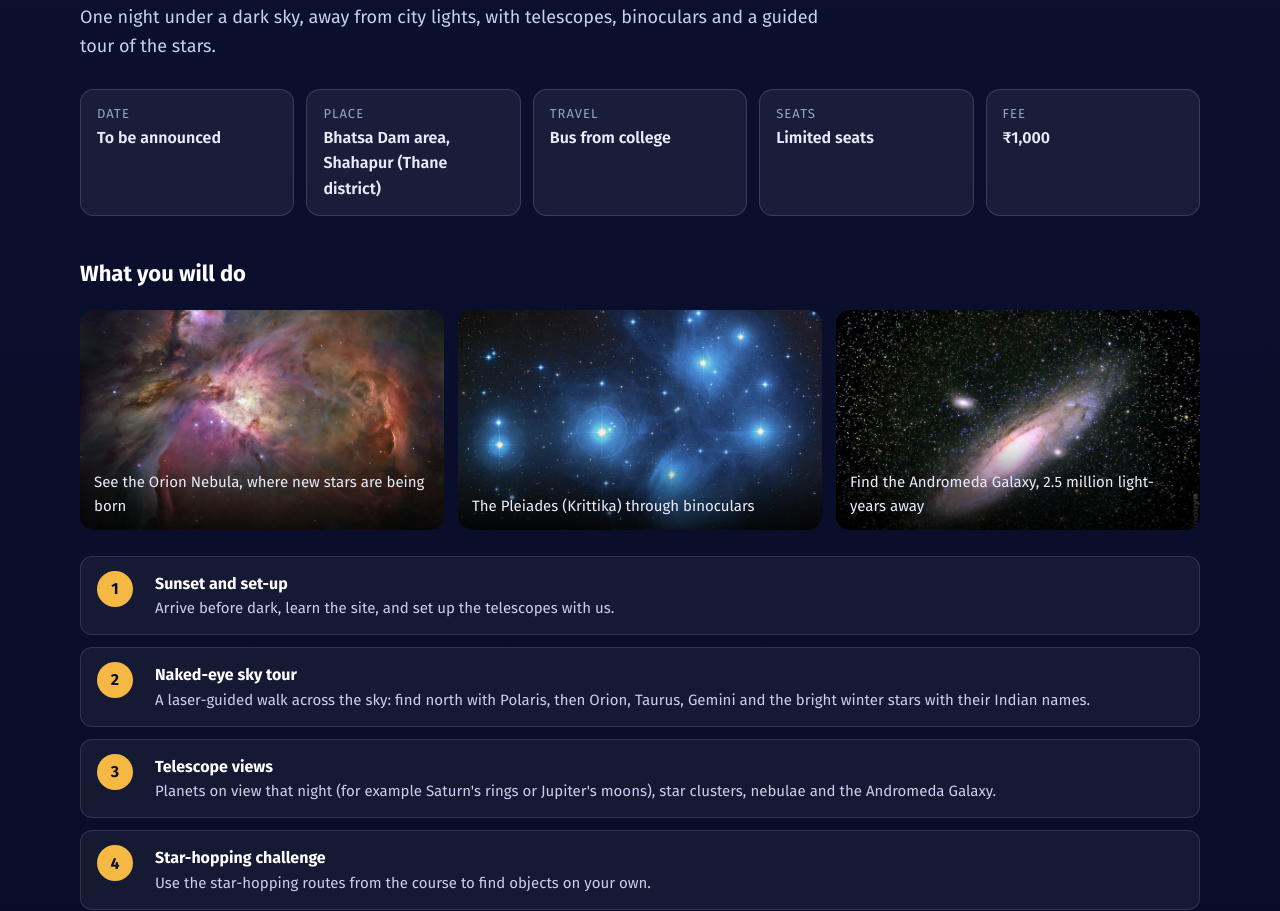
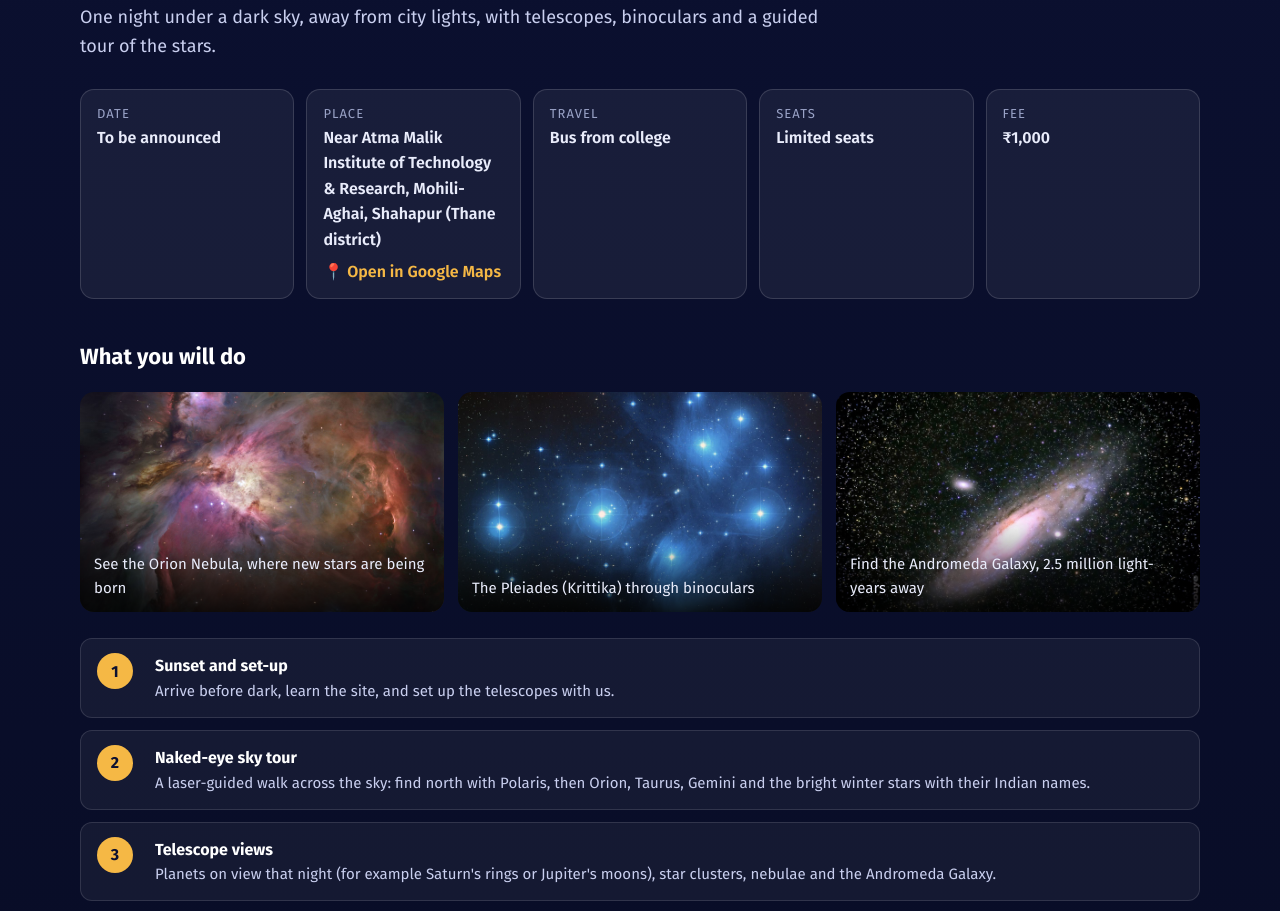
Before and after one commit to vaibhav3716/astronomy-registration, a plain HTML site: page index.html in a window 1280 px wide. Shown: the part 2539-3450 px from the top of the page. Drawn offline with nearby package versions, Linux system fonts and the light colour scheme.

Commit message:
Trip location: near Atma Malik Institute, Shahapur, with Google Maps link

```diff
--- a/assets/css/style.css
+++ b/assets/css/style.css
@@ -230,3 +230,5 @@ legend { font-weight: 700; font-size: 18px; color: var(--indigo); padding: 0 8px
 .choice-grid + .field-error { margin-top: 8px; }
 .modal-card .btn + .btn { margin-top: 8px; }
 .btn.done { background: var(--teal-soft); color: var(--tealdark, #006064); }
+.map-link { display: inline-block; margin-top: 6px; color: var(--gold); font-weight: 600; text-decoration: none; }
+.map-link:hover { text-decoration: underline; }
--- a/assets/js/app.js
+++ b/assets/js/app.js
@@ -21,6 +21,7 @@
   if (c.name || c.phone || c.email)
     $("#contactLine").innerHTML = "Contact: " + [c.name, c.phone && `<a href="tel:${c.phone.replace(/\s/g, "")}">${c.phone}</a>`, c.email && `<a href="mailto:${c.email}">${c.email}</a>`].filter(Boolean).join(" &middot; ");
   if (TEST) $("#testBanner").hidden = false;
+  if (cfg.trip.mapUrl) { const a = $("#mapLink"); a.href = cfg.trip.mapUrl; a.hidden = false; }
 
   // logo for the PDFs (same-origin file)
   fetch("assets/img/bkbc-logo.jpg").then(r => r.blob()).then(b => new Promise(res => {
--- a/assets/js/config.js
+++ b/assets/js/config.js
@@ -31,7 +31,8 @@ window.SITE_CONFIG = {
   trip: {
     title: "Night-Sky Stargazing Trip",
     date: "To be announced",
-    place: "Bhatsa Dam area, Shahapur (Thane district)",
+    place: "Near Atma Malik Institute of Technology & Research, Mohili-Aghai, Shahapur (Thane district)",
+    mapUrl: "https://share.google/LEMSChtrACBpUne1e",
     reporting: "Reporting time at the college will be shared on WhatsApp"
   },
 
--- a/index.html
+++ b/index.html
@@ -139,7 +139,7 @@
 
     <div class="facts facts-dark">
       <div><span>Date</span><b data-text="trip.date"></b></div>
-      <div><span>Place</span><b data-text="trip.place"></b></div>
+      <div><span>Place</span><b><span data-text="trip.place"></span><br><a id="mapLink" class="map-link" href="#" target="_blank" rel="noopener" hidden>&#128205; Open in Google Maps</a></b></div>
       <div><span>Travel</span><b>Bus from college</b></div>
       <div><span>Seats</span><b>Limited seats</b></div>
       <div><span>Fee</span><b>&#8377;<span data-fee="trip"></span></b></div>
```
